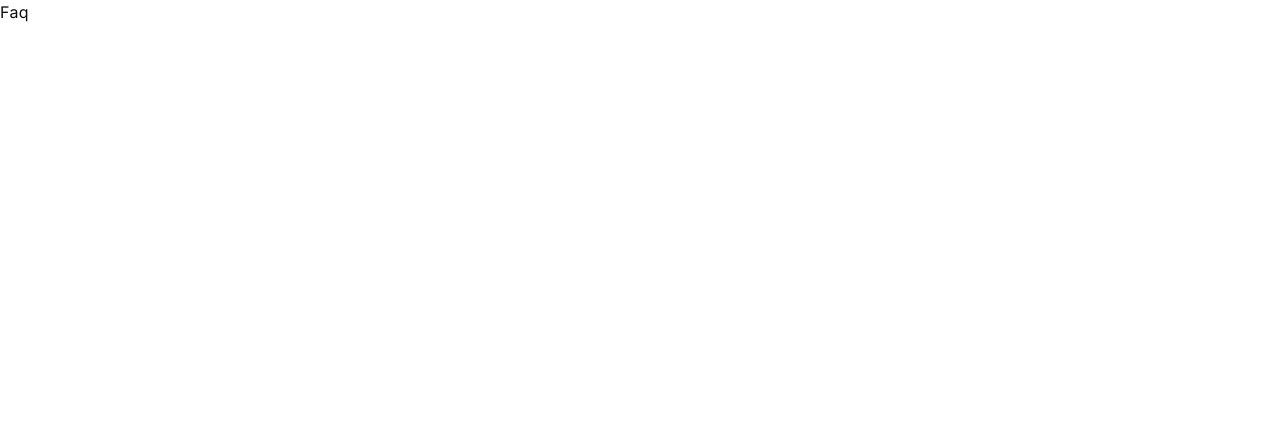
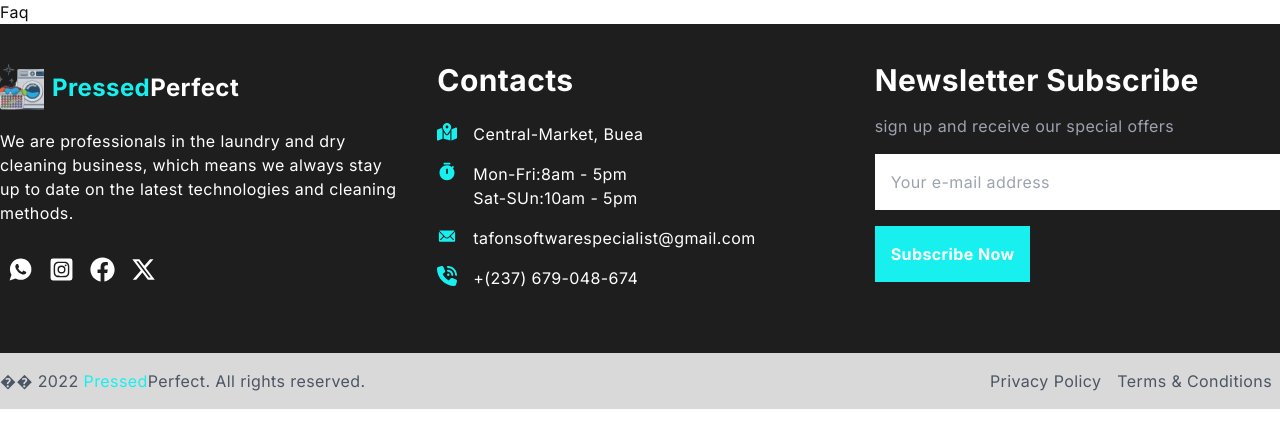
Before and after one commit to tafonhubertnwana/pressedLaundry, a Next.js app: page /faq in a window 1280 px wide. Shown: the top 448 px of the page. Built offline with nearby package versions, Linux system fonts and the light colour scheme.

Commit message:
coding the footer

```diff
--- a/app/faq/page.tsx
+++ b/app/faq/page.tsx
@@ -2,7 +2,7 @@ import React from 'react'
 
 const Faq = () => {
   return (
-    <div className='w-full h-screen'>Faq</div>
+    <div className='w-full '>Faq</div>
   )
 }
 
--- a/app/layout.tsx
+++ b/app/layout.tsx
@@ -1,11 +1,13 @@
 import type { Metadata } from "next";
 import { Inter } from "next/font/google";
 import "./globals.css";
+import Navbar from "@/components/navbar";
+import Footer from "@/components/footer";
 
 const inter = Inter({ subsets: ["latin"] });
 
 export const metadata: Metadata = {
-  title: "Create Next App",
+  title: "PressedPerfect",
   description: "Generated by create next app",
 };
 
@@ -16,7 +18,11 @@ export default function RootLayout({
 }>) {
   return (
     <html lang="en">
-      <body className={inter.className}>{children}</body>
+      <body className={inter.className}>
+        <Navbar />
+        {children}
+        <Footer />
+      </body>
     </html>
   );
 }
--- a/components/footer.tsx
+++ b/components/footer.tsx
@@ -1,10 +1,85 @@
+import Image from 'next/image'
 import React from 'react'
+import logo from '@/public/assets/logo.png'
+import Link from 'next/link'
+import { IoLogoWhatsapp,IoIosMail } from "react-icons/io";
+import { FaInstagramSquare, FaFacebook } from "react-icons/fa";
+import { FaXTwitter, FaMapLocationDot , FaPhoneVolume } from "react-icons/fa6";
+import { RiTimerFill } from "react-icons/ri";
+
+
 
 const Footer = () => {
   return (
     <>
-      <div>
+      <div className='bg-[#1E1E1E]'>
+        <div className='container m-auto py-[3%]'>
+          <div>
+            <div className='grid grid-cols-3 gap-8'>
+              {/* first item */}
+              <div>
+                <div className='flex pr-2'>
+                  <Image src={logo} alt='logo' />
+                  <div className='self-center text-2xl px-2 font-bold'>
+                    <span className='text-[#18F0F0]'>Pressed</span><span className='text-white'>
+                      Perfect</span>
+                  </div>
+                </div>
+                <div className='text-white py-4'>
+                We are professionals in the laundry and dry cleaning business, which means we always stay up to date on the latest technologies and cleaning methods.
+                </div>
+                <div>
+                  <ul className='flex py-4'>
+                    <Link href='/'><li className='px-2'><IoLogoWhatsapp size={25} className='text-white '/></li></Link>
+                    <Link href='/'><li className='px-2'><FaInstagramSquare  size={25} className='text-white ' /></li></Link>
+                    <Link href='/'><li className='px-2'><FaFacebook size={25} className='text-white '/></li></Link>
+                    <Link href='/'><li className='px-2'><FaXTwitter size={25} className='text-white' /></li></Link>
+                  </ul>
+                </div>
+              </div>
+              {/* second item */}
+              <div>
+                <h4 className='text-white'>Contacts</h4>
+                <div>
+                <ul className='py-4'>
+                    <Link href='/'><li className=' flex py-2'>< FaMapLocationDot size={20} className='text-[#18F0F0]' /> <span className='text-white px-4'>Central-Market, Buea</span></li></Link>
+                    <Link href='/'><li  className=' flex  py-2'><RiTimerFill size={20} className='text-[#18F0F0]' /><span className='text-white px-4'>Mon-Fri:8am - 5pm <br/> Sat-SUn:10am - 5pm</span></li></Link>
+                    <Link href='/'><li  className=' flex  py-2'><IoIosMail size={20} className='text-[#18F0F0]' /><span className='text-white px-4'>tafonsoftwarespecialist@gmail.com</span></li></Link>
+                    <Link href='/'><li  className=' flex  py-2'><FaPhoneVolume  size={20} className='text-[#18F0F0]'/><span className='text-white px-4'>+(237) 679-048-674</span></li></Link>
+                  </ul>
+                </div>
+              </div>
+              {/* third item */}
+              <div>
+                <h4 className='text-white'>Newsletter Subscribe</h4>
+                <div>
+                  <div className='text-gray-400 py-4'>sign up and receive our special offers</div>
+                <input type="email" placeholder='Your e-mail address'  className='p-4 w-full'/>
+                <div>
 
+                <Link href=''><button className='font-bold bg-[#18F0F0] p-4 text-white mt-4'>Subscribe Now</button></Link>
+                </div>
+
+                </div>
+              </div>
+            </div>
+          </div>
+        </div>
+        <div className='bg-[#D9D9D9]'>
+          <div className="container m-auto">
+            <div className='flex justify-between items-center py-4'>
+              <div>
+                <span className='text-gray-600'>�� 2022 <span className='text-[#18F0F0]'>Pressed</span><span className='text-gray-600'>
+                Perfect.</span> All rights reserved.</span>
+              </div>
+              <div className='flex'>
+                <Link href='/'><span className='text-gray-600 px-2'>Privacy Policy</span></Link>
+                <Link href='/'><span className='text-gray-600 px-2'>Terms & Conditions</span></Link>
+              </div>
+            </div>
+          </div>
+
+        </div>
       </div>
     </>
   )
--- a/package.json
+++ b/package.json
@@ -11,7 +11,8 @@
   "dependencies": {
     "next": "14.2.5",
     "react": "^18",
-    "react-dom": "^18"
+    "react-dom": "^18",
+    "react-icons": "^5.3.0"
   },
   "devDependencies": {
     "@types/node": "^20",
```
Also changed, not shown: public/assets/logo.png (renamed from public/assets/MainLogo 1.png), 1 other file (tests, documents, lock files or other folders).
